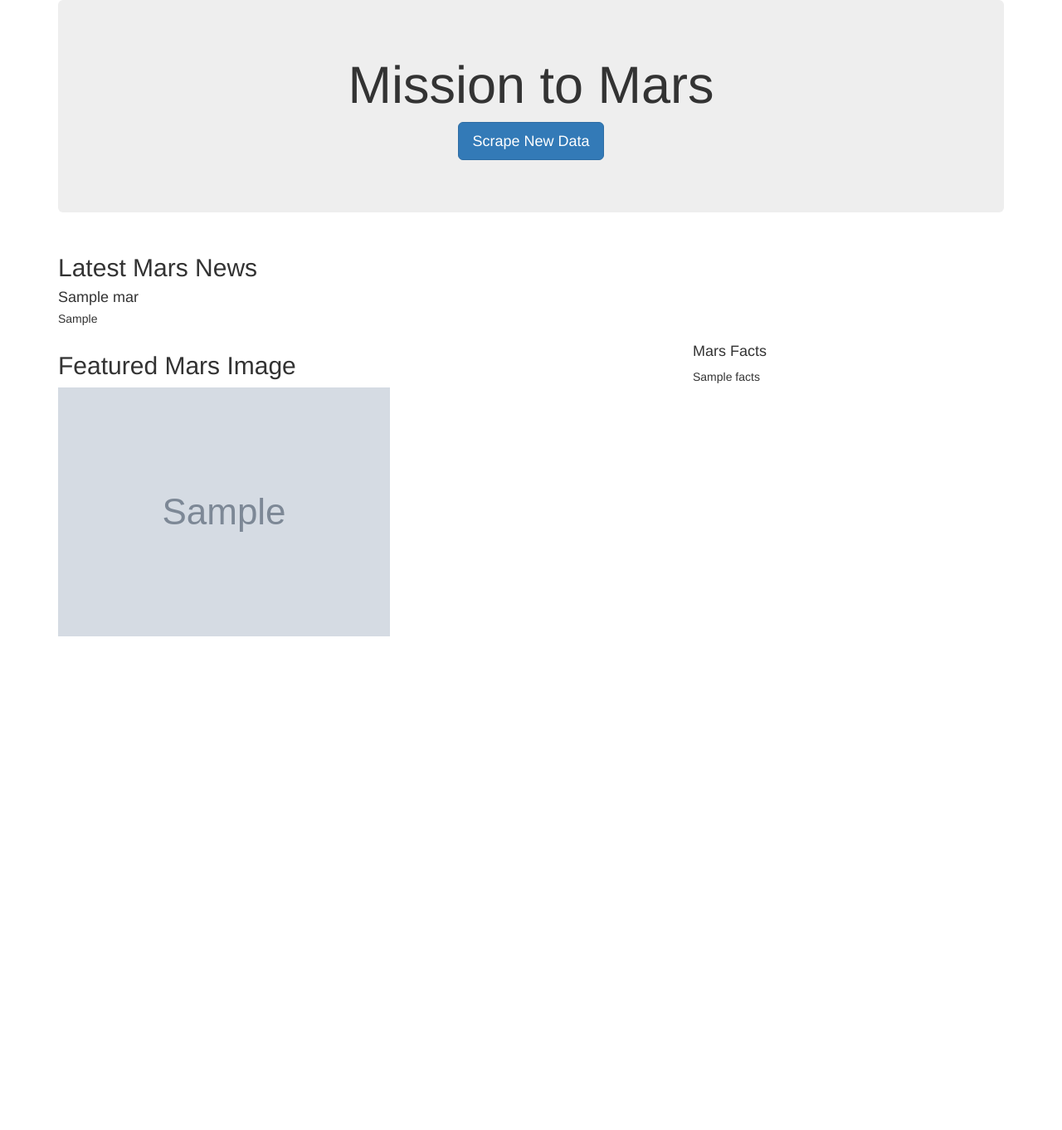
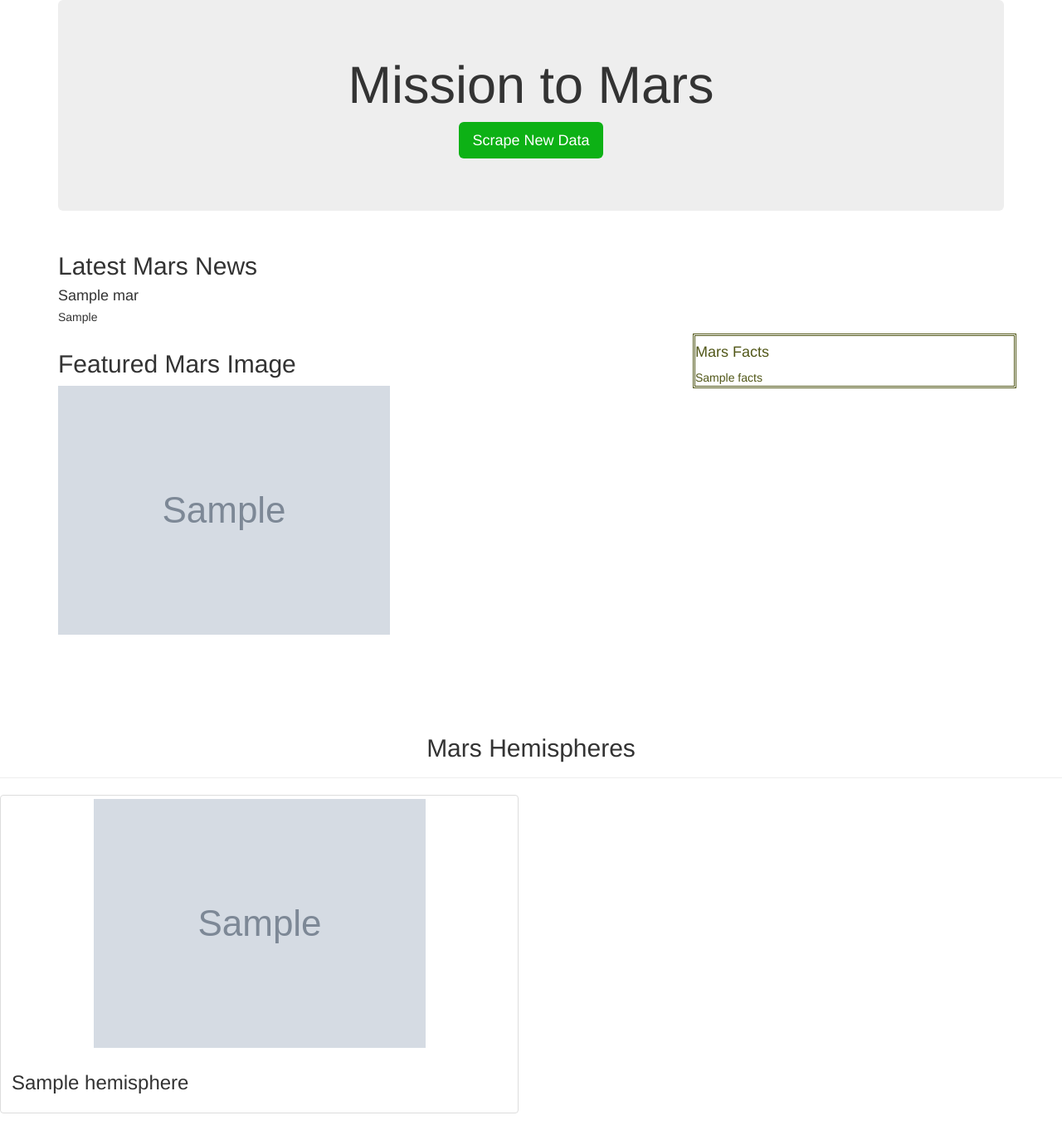
Before and after one commit to SBaig01/Mission-to-Mars, a Flask app: page / in a window 1280 px wide. Shown: the whole page at 83% size. Before the commit the page ends 767 px from the top, so only its background shows below. Run offline with Flask 2, Linux system fonts and the light colour scheme; grey boxes marked "Sample" are stand-in pictures; a database or web service that is not in the repository returns one stand-in record (values such as "Sample title"); some libraries are stand-ins or nearby versions.

Commit message:
Add files via upload

```diff
--- a/templates/index.html
+++ b/templates/index.html
@@ -7,8 +7,15 @@
     <title>Mission to Mars</title>
     <link
       rel="stylesheet"
-      href="https://maxcdn.bootstrapcdn.com/bootstrap/3.3.7/css/bootstrap.min.css"
+      href="https://maxcdn.bootstrapcdn.com/bootstrap/3.3.7/css/bootstrap.min.css" body {
+        margin: 5px;
+        padding-bottom: 70px;
+        background-color: white;
+     }
     />
+
+    <link rel="stylesheet" href="style.css"/>
+
   </head>
   <body>
     <div class="container">
@@ -16,7 +23,8 @@
       <div class="jumbotron text-center">
         <h1>Mission to Mars</h1>
         <!-- Add a button to activate scraping script -->
-        <p><a class="btn btn-primary btn-lg" href="/scrape" role="button">Scrape New Data</a></p>
+        <p><a class="btn btn-primary btn-lg" href="/scrape"
+            role="button" style="background-color: rgb(13, 177, 21); border: none; color: white;" >Scrape New Data</a></p>
       </div>
       <!-- Add section for Mars News -->
       <div class="row" id="mars-news">
@@ -42,7 +50,7 @@
         </div>
         <div class="col-md-4">
           <!-- Mars Facts -->
-          <div class="row" id="mars-facts">
+           <div class="row" id="mars-facts" style="color: rgb(81, 87, 24); border-style: double;">
             <h4>Mars Facts</h4>
             {{ mars.facts | safe }}
           </div>
@@ -51,3 +59,27 @@
     </div>
   </body>
 </html>
+
+        <!-- Section for Mars Hemis-->
+        <div class="row" id="mars-hemispheres" style="margin-top:80px;">
+          <div class="page-header">
+              <h2 class="text-center">Mars Hemispheres</h2>
+          </div>
+
+          {% for hemisphere in mars.hemispheres %}
+          <div class="col-md-6">
+              <div class="thumbnail">
+                  <img
+                      src="{{ hemisphere.img_url }}"
+                      class="img-responsive"
+                      alt="Responsive Image"
+                  />
+                  <div class="caption">
+                      <h3>{{hemisphere.title}}</h3>
+                  </div>
+              </div>
+          </div>
+          {% endfor %}
+      </div>
+  </body>
+</html>
```
